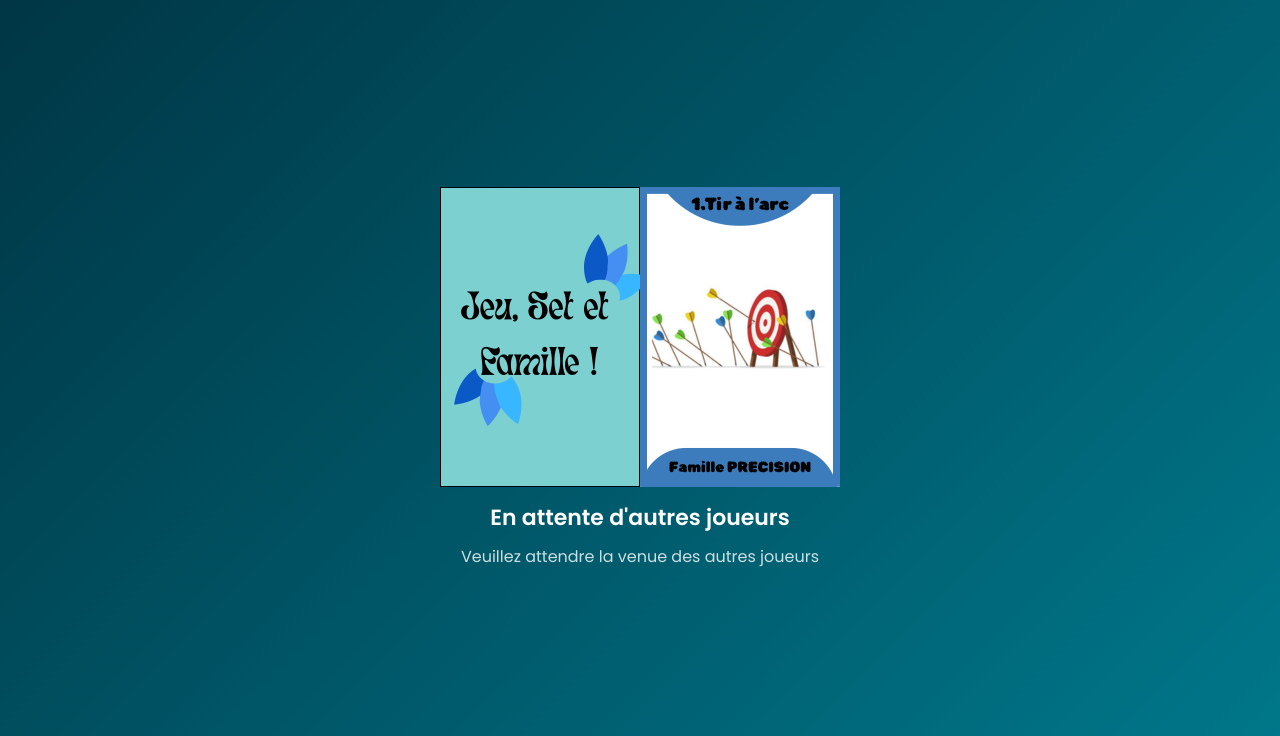
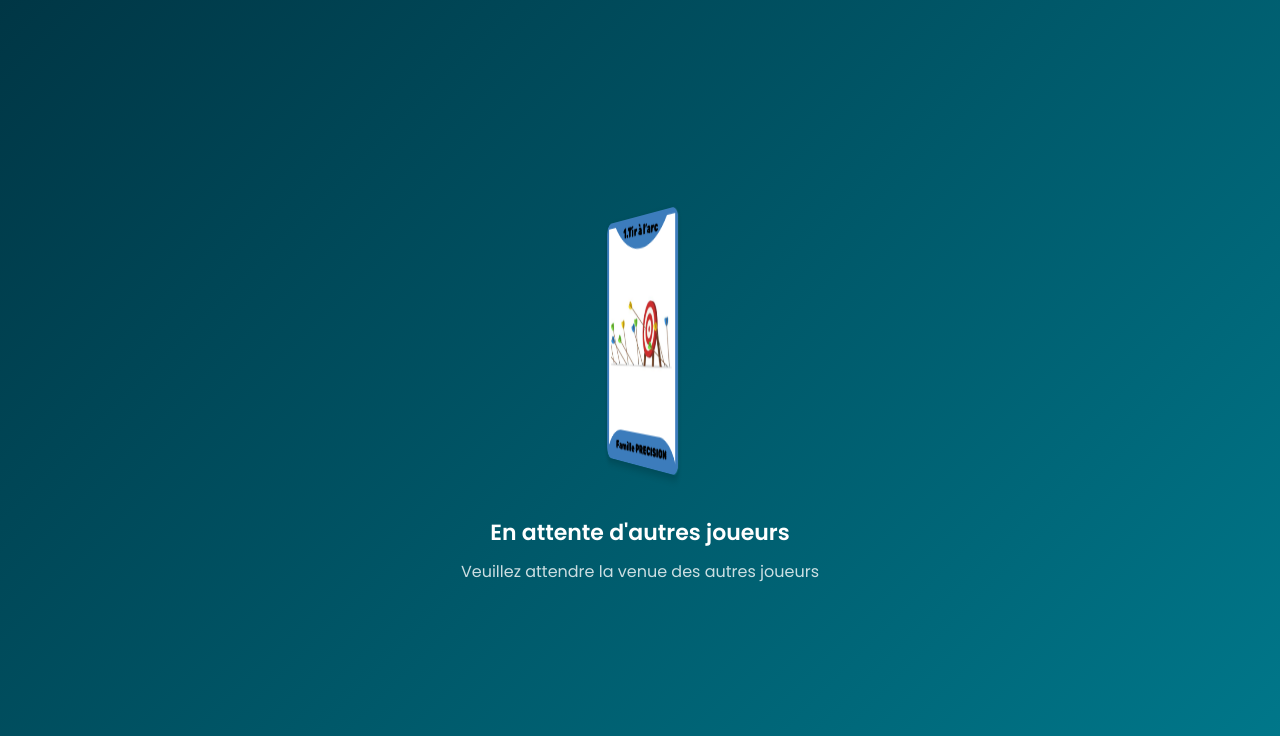
Before and after one commit to AlexiaGst/Jeu-Set-et-Famille, a PHP site: page /Main_page/waiting_room.php in a window 1280 px wide. Shown: the top 736 px of the page. Run offline with PHP 8.4, Linux system fonts and the light colour scheme.

Commit message:
Update waiting_room.css

```diff
--- a/Style/waiting_room.css
+++ b/Style/waiting_room.css
@@ -46,36 +46,50 @@ body {
 }
 
 .card {
-    height: 220px;
-    width: 150px;
-    background: radial-gradient(circle, #ffffff 0%, #e0e0e0 100%);
-    border-radius: 12px;
+    position: relative;
+    height: 250px;
+    width: 166px;
+    transform-style: preserve-3d;
+    animation: spin 5s linear infinite;
+    border-radius: 8px;
     box-shadow: 0 4px 10px rgba(0, 0, 0, 0.2);
-    display: flex;
-    align-items: center;
-    justify-content: center;
-    font-size: 24px;
-    font-weight: bold;
-    color: #333;
-    border: 2px solid #ccc;
-    transform-style: preserve-3d;
 }
 
+/* Faces avant et arrière */
+.face {
+    position: absolute;
+    height: 100%;
+    width: 100%;
+    backface-visibility: hidden;
+    border-radius: 12px;
+    overflow: hidden;
+}
+
+.face img {
+    width: 100%;
+    height: 100%;
+    object-fit: cover;
+}
+
+/* Face arrière */
+.front {
+    transform: rotateY(180deg);
+}
+
+/* Effet de lumière douce */
 .card::before {
     content: "";
     position: absolute;
     width: 100%;
     height: 100%;
-    background: rgba(0, 0, 0, 0.1);
+    background: rgba(255, 255, 255, 0.05);
     border-radius: 12px;
-    transform: translateZ(-1px);
+    transform: translateZ(1px);
+    pointer-events: none;
 }
 
+/* Animation de rotation */
 @keyframes spin {
     0% { transform: rotateY(0deg); }
     100% { transform: rotateY(360deg); }
 }
-
-.card.spinning-extra-slow {
-    animation: spin 5s linear infinite;
-}
```
